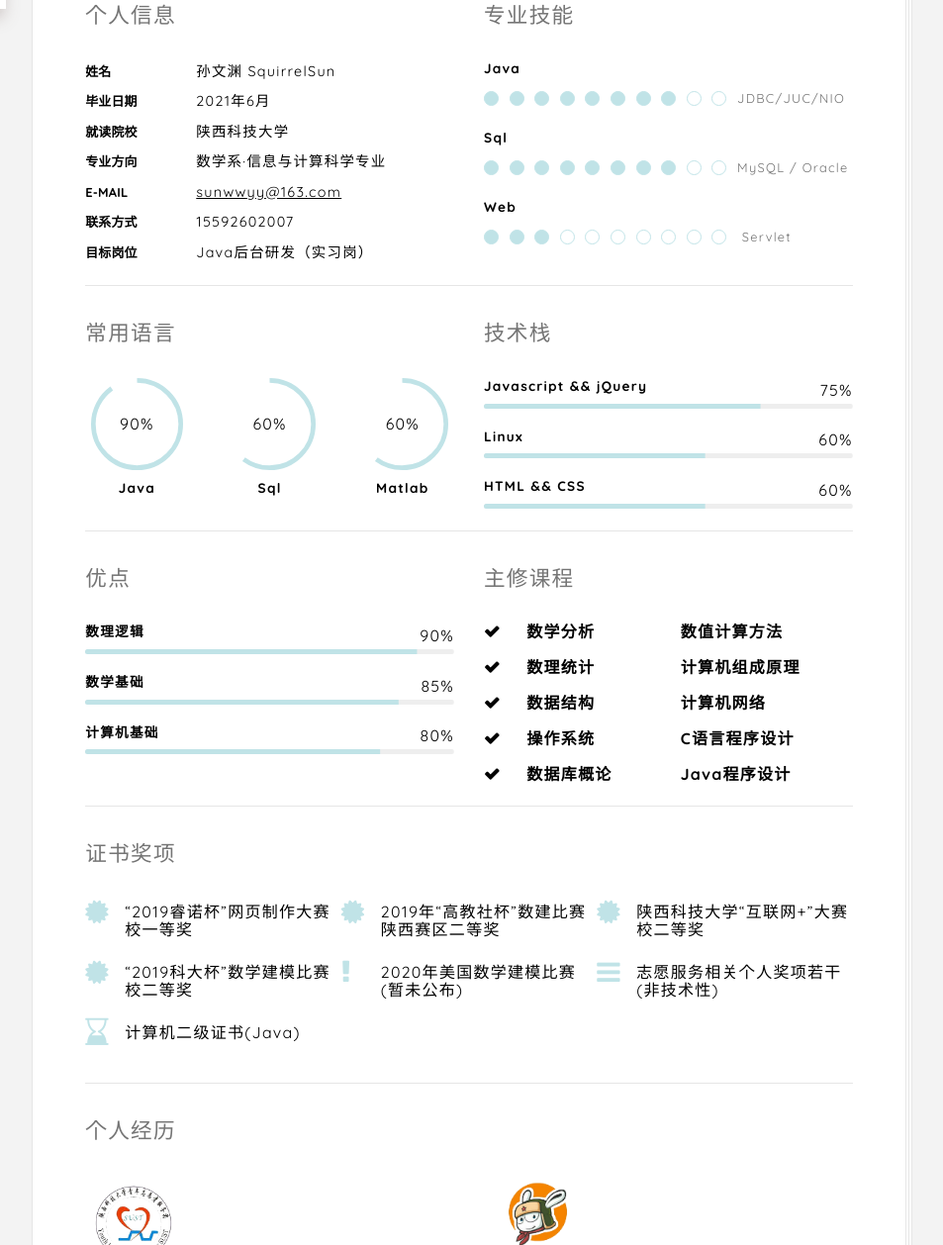
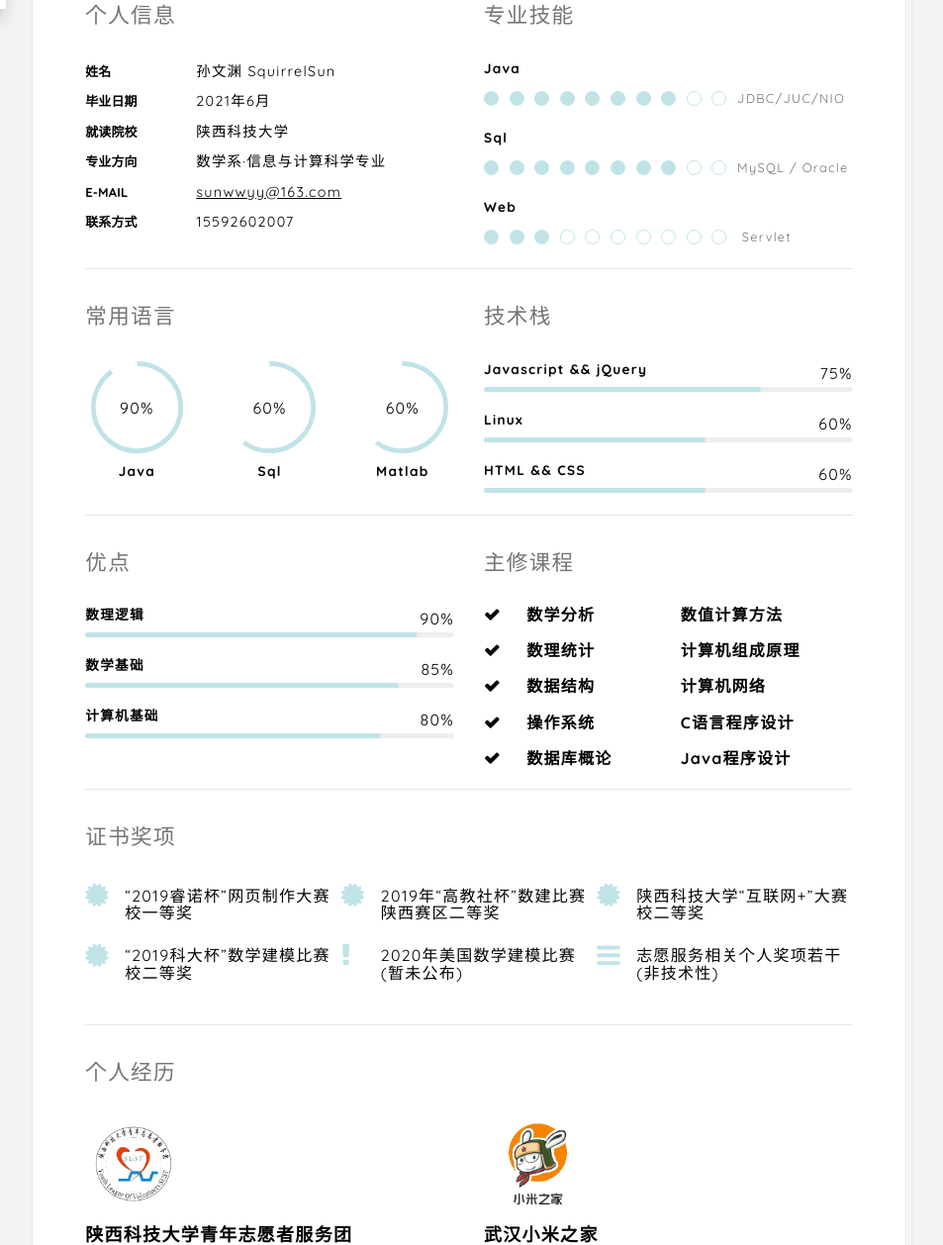
Before and after one commit to squirrelSun/squirrelSun.github.io, a plain HTML site: page index.html in a window 1280 px wide. Shown: the part 561-1819 px from the top of the page at 99% size, without its empty margins (282-1235 px from the left). Drawn offline with Linux system fonts and the light colour scheme; some packages are replaced by stand-ins of ours; a script that the page names is missing; files whose address does not match are found by name.

Commit message:
Update index.html

```diff
--- a/index.html
+++ b/index.html
@@ -119,9 +119,6 @@
 
                                             <dt class="text-upper">联系方式</dt>
                                             <dd>15592602007</dd>
-
-                                            <dt class="text-upper">目标岗位</dt>
-                                            <dd>Java后台研发（实习岗）</dd>
                                         </dl>
                                     </div>
 
@@ -302,7 +299,6 @@
                                             <li><span class="ace-icon ace-icon-exclamation"></span> 2020年美国数学建模比赛(暂未公布)
                                             </li>
                                             <li><span class="ace-icon ace-icon-bars"></span> 志愿服务相关个人奖项若干(非技术性)</li>
-                                            <li><span class="ace-icon ace-icon-hourglass-end"></span> 计算机二级证书(Java)</li>
                                         </ul>
                                     </div>
                                 </div>
```
